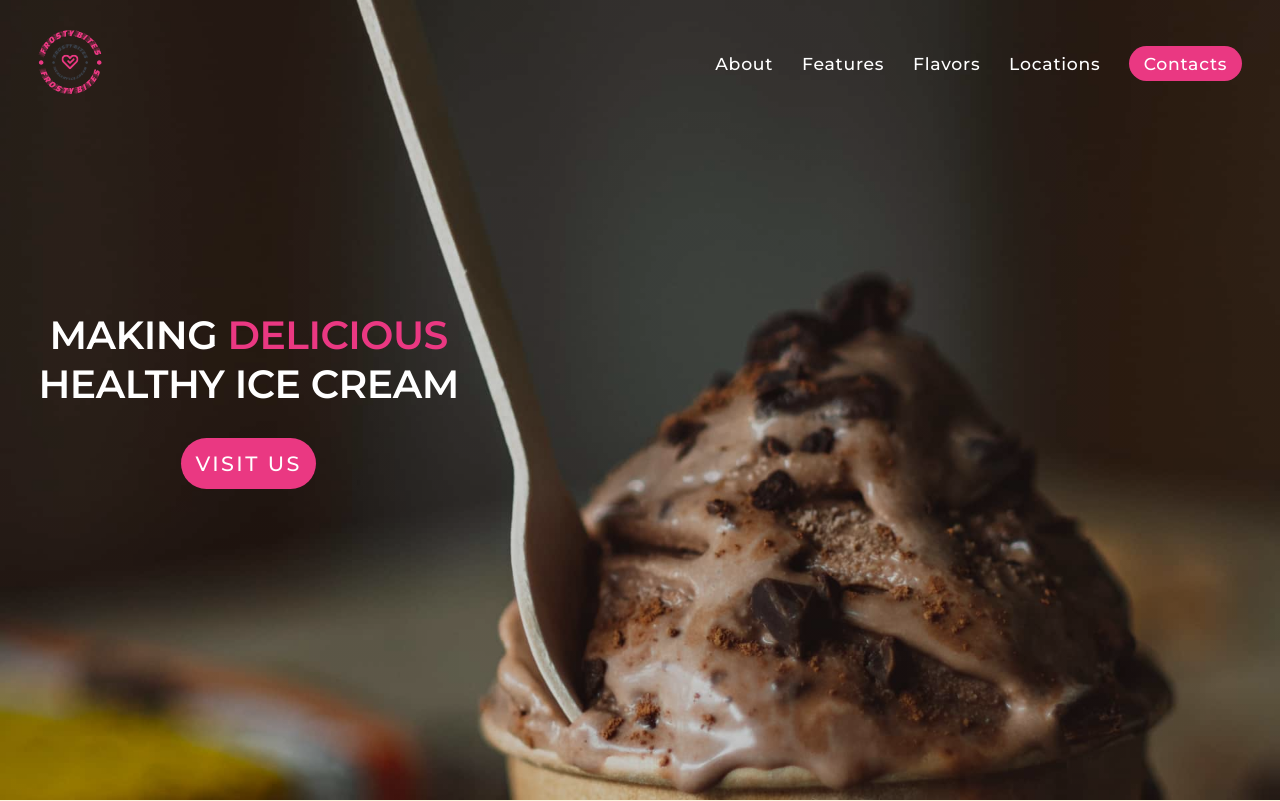
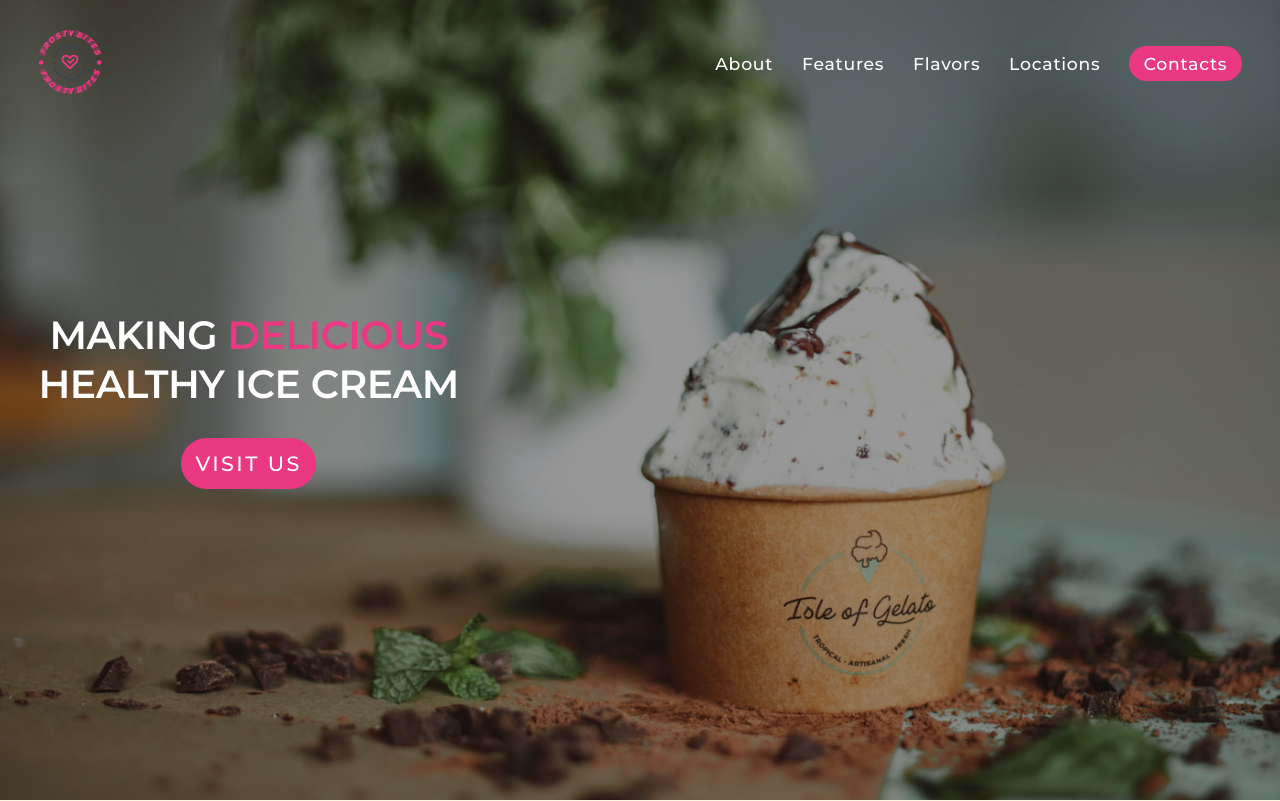
Before and after one commit to losingsan3ty/Frosty-Bites, a plain HTML site: page Index.html in a window 1280 px wide. Shown: the top 801 px of the page. Drawn offline with Linux system fonts and the light colour scheme.

Commit message:
different background for desktop

```diff
--- a/style.css
+++ b/style.css
@@ -759,7 +759,14 @@ font-size-scale-px: 0.694 / 0.833 / 1 / 1.2 / 1.44 / 1.728 /  2.074 / 2.488 / 2.
   html {
     font-size: 75%;
   }
-
+  .section-hero {
+    background: linear-gradient(
+        0deg,
+        rgba(0, 0, 0, 0.4) 8%,
+        rgba(0, 0, 0, 0.4) 65%
+      ),
+      url(./img/1200\ test.jpg) center/cover no-repeat fixed;
+  }
   .container {
     max-width: 120rem;
   }
```
Also changed, not shown: img/1200 test.jpg (added).
